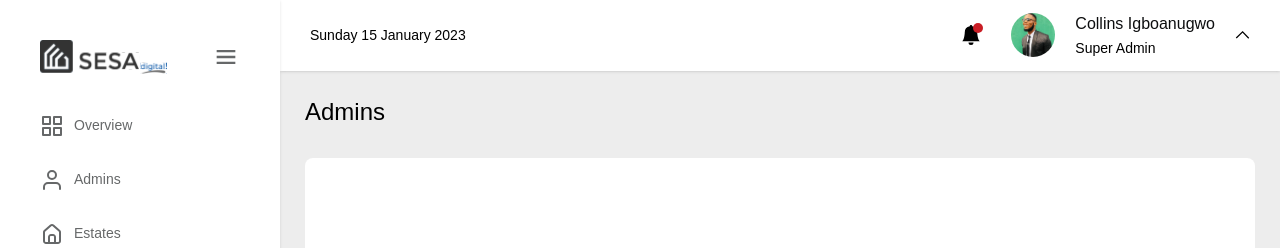
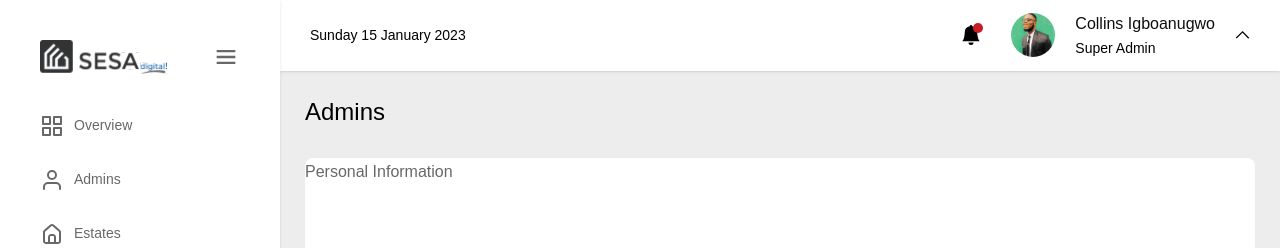
Before and after one commit to Niscolinx/sesa, a React (Vite) app: page /dashboard/admins in a window 1280 px wide. Both pictures are taken after a click on the button "Add Admin". Shown: the top 248 px of the page. Built offline with nearby package versions, Linux system fonts and the light colour scheme; a web font is replaced by a local one.

Commit message:
working on admin

```diff
--- a/src/components/admins/AddAdmin.tsx
+++ b/src/components/admins/AddAdmin.tsx
@@ -1,9 +1,15 @@
 import React from 'react'
 
 const AddAdmin = () => {
+  const handleSubmit = (e: React.FormEvent) =>{
+    e.preventDefault()
+  }
   return (
     <div className='addAdmin'>
+      <p className='heading3'>Personal Information</p>
+      <form onSubmit={handleSubmit}>
 
+      </form>
     </div>
   )
 }
```
